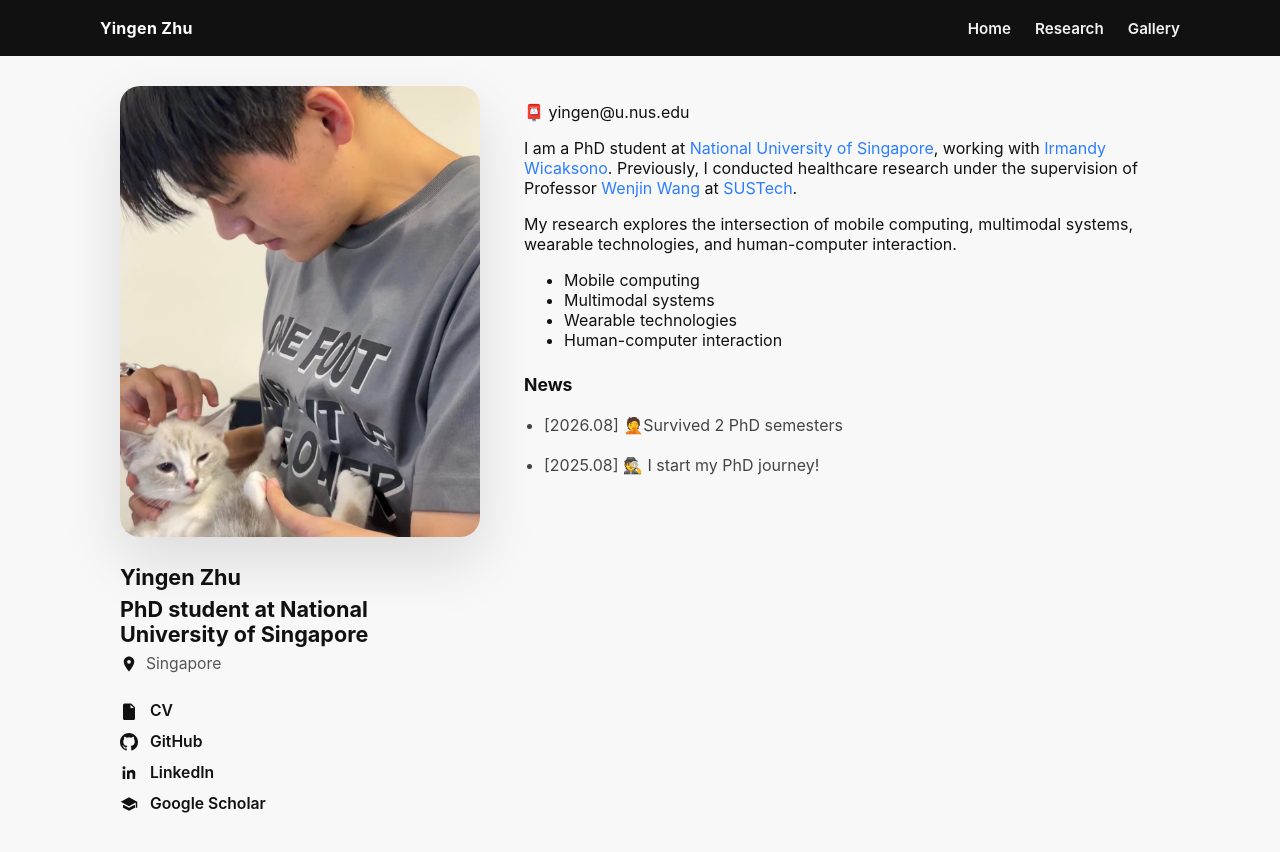
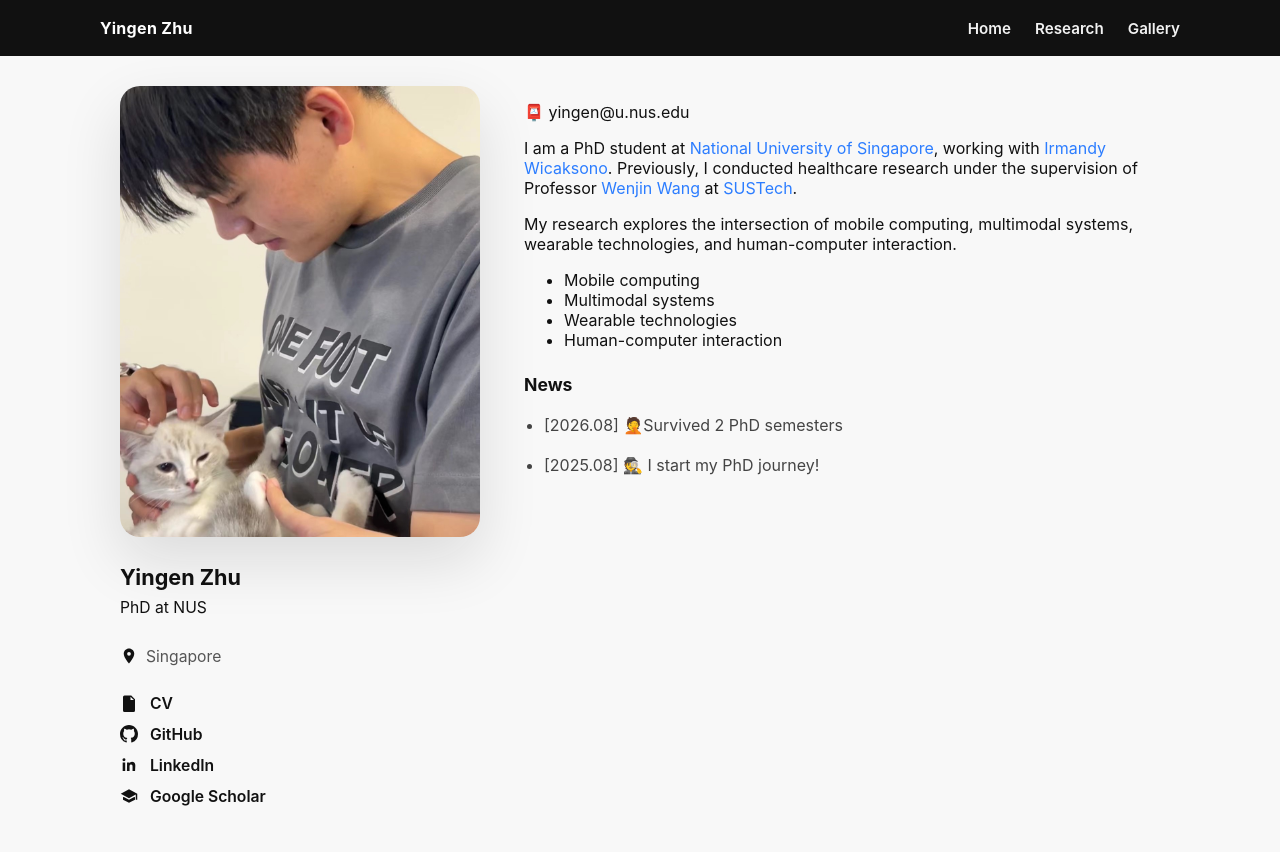
Before and after one commit to yingen-zhu/yingen-zhu.github.io, a Jekyll site: the page built from index.md, in a window 1280 px wide. Shown: the top 852 px of the page. Built offline with Jekyll 4.4.1, drawn with Linux system fonts in a browser that asks for light colours; part of the change alters nothing that is shown.

Commit message:
Add files via upload

```diff
--- a/index.md
+++ b/index.md
@@ -69,17 +69,25 @@ title: Home
     border-radius: 20px;
     box-shadow: 0 24px 60px rgba(17, 17, 17, 0.12);
     display: block;
+    image-orientation: from-image;
+    transform: none;
   }
   .profile-summary {
     display: grid;
     gap: 6px;
   }
-  .profile-name,
-  .profile-role {
+  .profile-name {
     margin: 0;
     font-size: 1.35rem;
     line-height: 1.2;
     font-weight: 700;
+    color: #111;
+  }
+  .profile-role {
+    margin: 0;
+    font-size: 0.98rem;
+    line-height: 1.4;
+    font-weight: 400;
     color: #111;
   }
   .profile-role a {
@@ -258,9 +266,9 @@ title: Home
     </div>
     <div class="profile-summary">
       <p class="profile-name">Yingen Zhu</p>
-      <p class="profile-role">PhD student at <a href="https://www.nus.edu.sg/" target="_blank" rel="noopener">National University of Singapore</a></p>
-      <p class="profile-location"><svg viewBox="0 0 24 24" aria-hidden="true"><path d="M12 2C8.13 2 5 5.13 5 9c0 5.25 7 13 7 13s7-7.75 7-13c0-3.87-3.13-7-7-7zm0 9.5a2.5 2.5 0 1 1 0-5 2.5 2.5 0 0 1 0 5z"/></svg> Singapore</p>
+      <p class="profile-role">PhD at NUS</p>
     </div>
+    <p class="profile-location"><svg viewBox="0 0 24 24" aria-hidden="true"><path d="M12 2C8.13 2 5 5.13 5 9c0 5.25 7 13 7 13s7-7.75 7-13c0-3.87-3.13-7-7-7zm0 9.5a2.5 2.5 0 1 1 0-5 2.5 2.5 0 0 1 0 5z"/></svg>Singapore</p>
     <div class="sidebar-links">
       <a class="sidebar-link" href="/assets/documents/cv.pdf" target="_blank" rel="noopener">
         <svg viewBox="0 0 24 24" aria-hidden="true">
```
